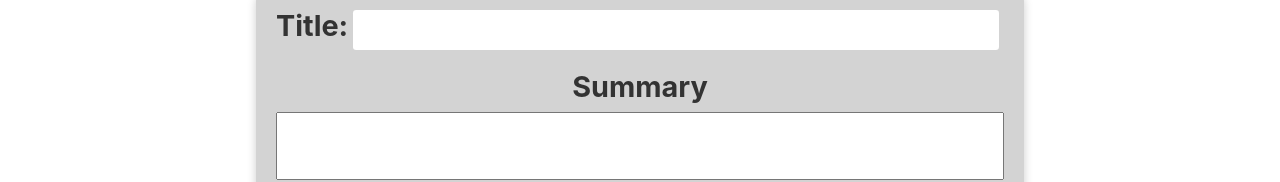
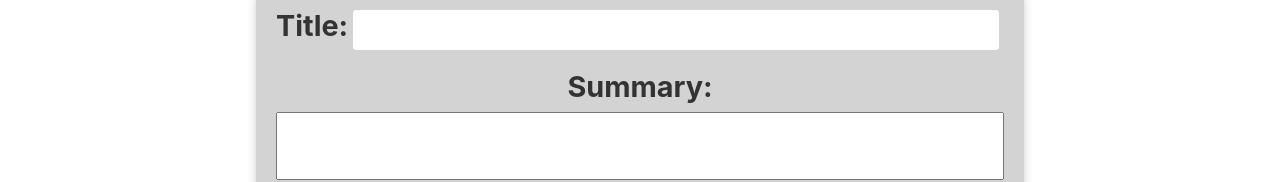
Before and after one commit to nguyenjh/CSE-110-Group-11, a React (Vite) app in the folder my-app/client/: page /create in a window 1280 px wide. Shown: the part 163-345 px from the top of the page. Built offline with nearby package versions, Linux system fonts and the light colour scheme.

Commit message:
Updated tests for summary component of post form

```diff
--- a/my-app/client/src/components/PostCreationPage/RecipeMain.tsx
+++ b/my-app/client/src/components/PostCreationPage/RecipeMain.tsx
@@ -31,7 +31,7 @@ function RecipeMain() {
                 required/>
             </div>
             <div id='recipe-summary' className="large-input-field">
-                <label htmlFor="recipe-summary-input"><h2>Summary</h2></label>
+                <label htmlFor="recipe-summary-input"><h2>Summary:</h2></label>
                 <textarea
                 id="recipe-summary-input"
                 ref={textareaRef}
```
Also changed, not shown: 1 other file (tests, documents, lock files or other folders).
